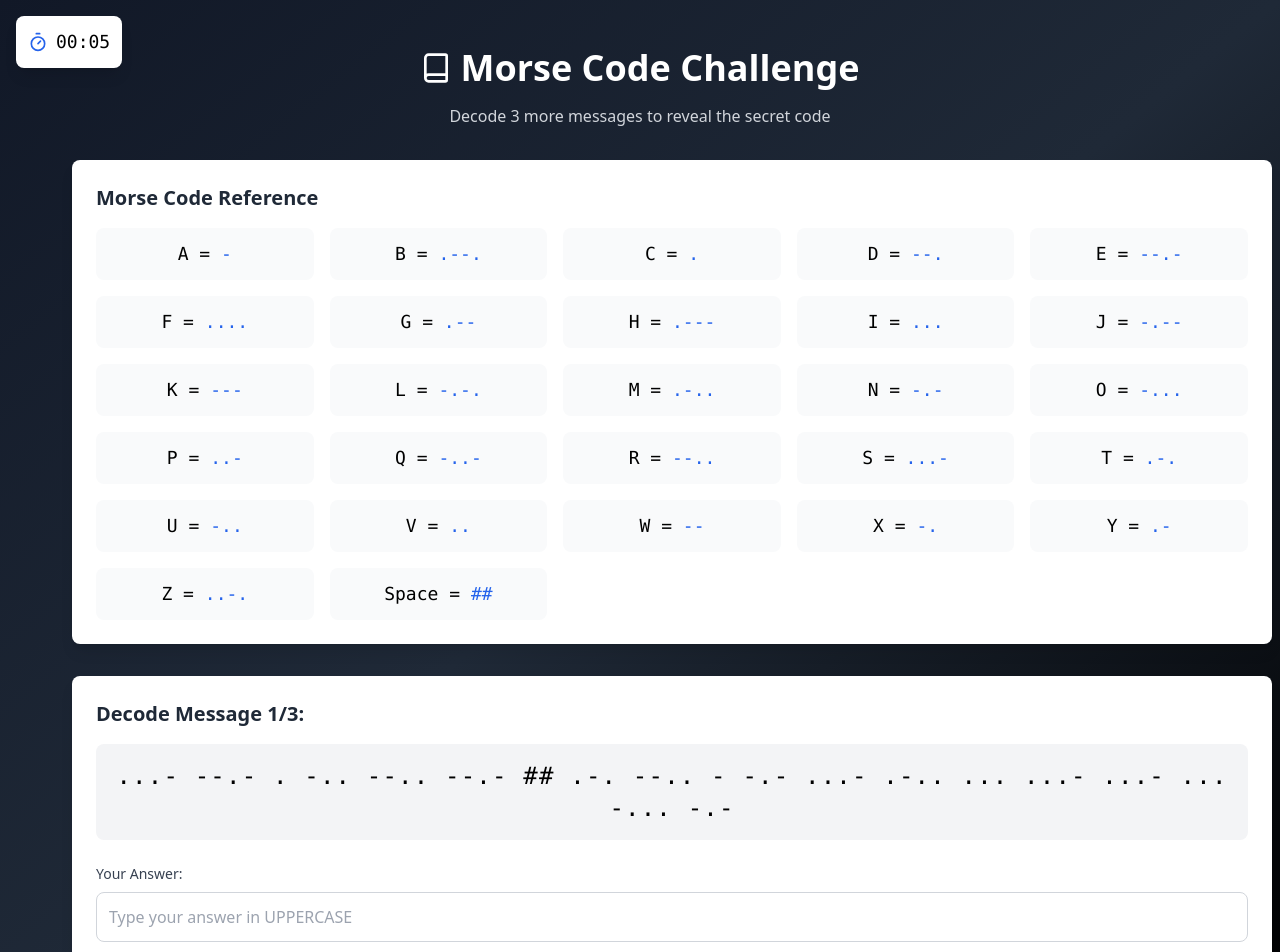
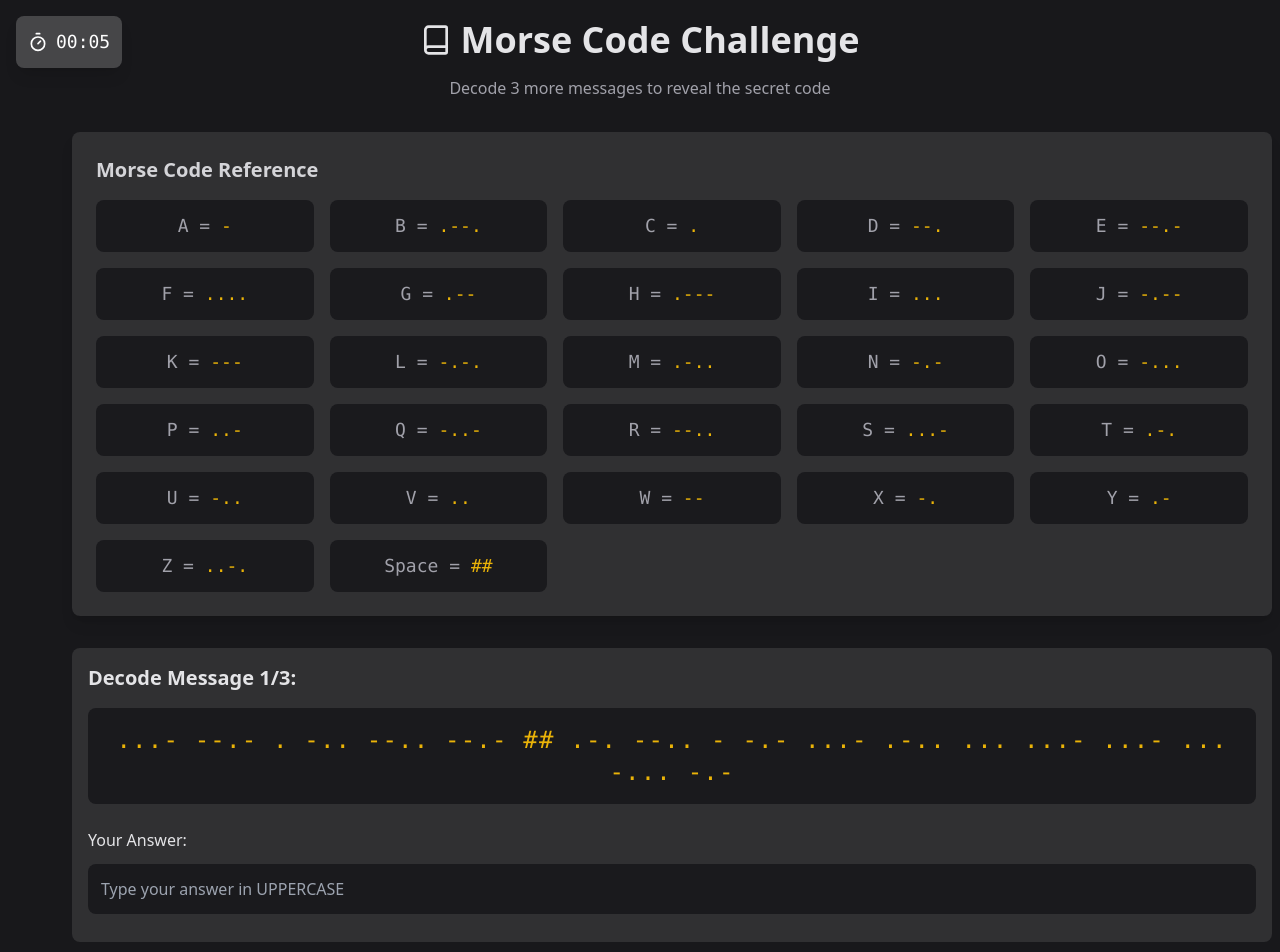
Before and after one commit to Harish-Elangovan-10/Binary_BreakOut-Main, a React (Vite) app: page /MorseCode in a window 1280 px wide. Shown: the top 952 px of the page. Built offline with nearby package versions, Linux system fonts and the light colour scheme.

Commit message:
MorseCode UI Changes

```diff
--- a/src/MorseCode.tsx
+++ b/src/MorseCode.tsx
@@ -210,19 +210,19 @@ function MorseCode() {
   }
 
   return (
-    <div className="min-h-screen bg-gradient-to-br from-gray-900 via-gray-800 to-black py-12 px-4">
-      <div className="fixed top-4 left-4 bg-white rounded-lg shadow-lg p-3 flex items-center gap-2">
-        <Timer className="w-5 h-5 text-blue-600" />
+    <div className="min-h-screen bg-zinc-900 py-5 px-4">
+      <div className="fixed top-4 left-4 bg-white/20 text-white rounded-lg shadow-lg p-3 flex items-center gap-2">
+        <Timer className="w-5 h-5" />
         <span className="font-mono text-lg">{formatTime(timer)}</span>
       </div>
 
       <div className="max-w-4xl mx-auto">
         <div className="text-center mb-8">
-          <h1 className="text-4xl font-bold text-white mb-4 flex items-center justify-center gap-2">
+          <h1 className="text-4xl font-bold text-zinc-200 mb-4 flex items-center justify-center gap-2">
             <Book className="w-8 h-8" />
             Morse Code Challenge
           </h1>
-          <p className="text-gray-300">
+          <p className="text-zinc-400 text-md">
             Decode {3 - completedSentences} more message
             {3 - completedSentences !== 1 ? 's' : ''} to reveal the secret code
           </p>
@@ -230,45 +230,45 @@ function MorseCode() {
 
         {!showSuccess && (
           <>
-            <div className="bg-white rounded-lg shadow-lg p-6 mb-8 w-[1200px] ml-[-120px] mx-auto">
-              <h2 className="text-xl font-semibold mb-4 text-gray-800">
+            <div className="bg-white/10 rounded-lg shadow-lg p-6 mb-8 w-[1200px] ml-[-120px] mx-auto">
+              <h2 className="text-xl font-semibold mb-4 text-zinc-300">
                 Morse Code Reference
               </h2>
               <div className="grid grid-cols-5 gap-4">
                 {Object.entries(morseCodeMap).map(([letter, morse]) => (
                   <div
                     key={letter}
-                    className="flex items-center justify-center bg-gray-50 rounded-lg p-3"
+                    className="text-zinc-400 flex items-center justify-center bg-zinc-900/90 rounded-lg p-3"
                   >
                     <span className="text-lg font-mono">
-                      {letter} = <span className="text-blue-600">{morse}</span>
+                      {letter} = <span className="text-yellow-500">{morse}</span>
                     </span>
                   </div>
                 ))}
               </div>
             </div>
 
-            <div className="bg-white rounded-lg shadow-lg p-6 w-[1200px] ml-[-120px] mx-auto">
-              <h2 className="text-xl font-semibold mb-4 text-gray-800">
+            <div className="bg-white/10 rounded-lg p-4 w-[1200px] ml-[-120px] mx-auto">
+              <h2 className="text-xl font-semibold mb-4 text-zinc-200">
                 Decode Message {currentIndex + 1}/3:
               </h2>
-              <div className="bg-gray-100 p-4 rounded-lg mb-6">
-                <p className="text-2xl font-mono text-center tracking-wider">
+              <div className="bg-zinc-900/90 p-4 rounded-lg mb-6">
+                <p className="text-2xl font-mono text-center tracking-wider text-yellow-500">
                   {getMorseCode(selectedSentences[currentIndex])}
                 </p>
               </div>
 
-              <div className="mb-4">
+              <div className="mb-3">
                 <label
                   htmlFor="decode"
-                  className="block text-sm font-medium text-gray-700 mb-2"
+                  className="block text-md font-medium text-zinc-200 mb-3"
                 >
                   Your Answer:
                 </label>
                 <input
                   type="text"
                   id="decode"
-                  className="w-full p-3 border border-gray-300 rounded-lg focus:ring-2 focus:ring-blue-500 focus:border-blue-500"
+                  className="w-full p-3 border bg-zinc-900/90 border-transparent rounded-lg focus:ring-2 focus:ring-yellow-400 focus:border-yellow-400 text-yellow-500"
                   placeholder="Type your answer in UPPERCASE"
                   value={userInput}
                   onChange={handleInputChange}
```
